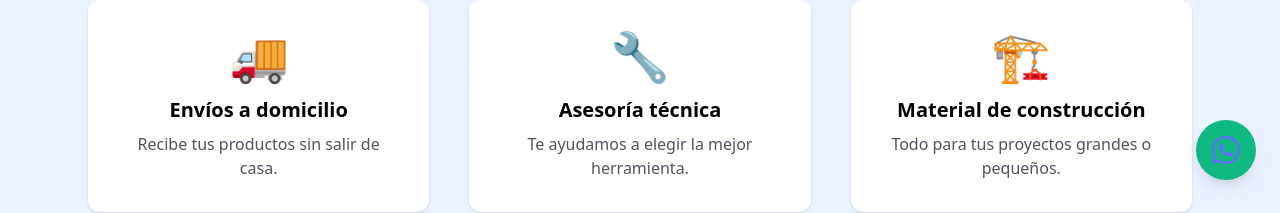
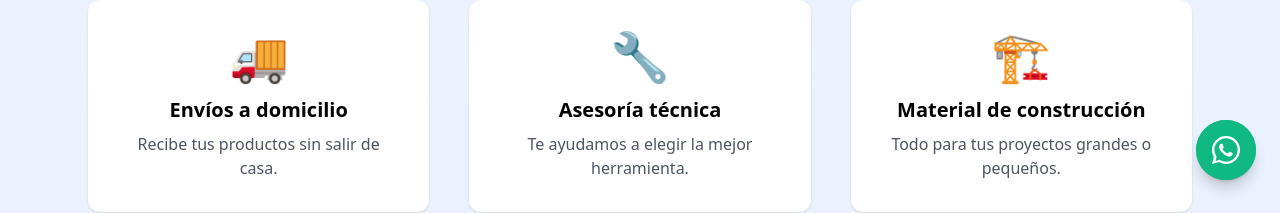
Before and after one commit to Heber-Ajbal/ferreteria-front, a Vue app: page / in a window 1280 px wide. Shown: the part 596-809 px from the top of the page. Built offline with nearby package versions, Linux system fonts and the light colour scheme.

Commit message:
boton
boton

```diff
--- a/src/App.vue
+++ b/src/App.vue
@@ -4,6 +4,10 @@
     <main class="flex-1">
       <RouterView />
     </main>
+
+    <!-- Botón flotante visible en todas las páginas (salvo meta.hideFab) -->
+    <WhatsAppFab v-if="showFab" />
+
     <footer class="bg-gray-200 text-center py-4 text-sm">
       © 2025 Mi Ferretería
     </footer>
@@ -11,5 +15,11 @@
 </template>
 
 <script setup>
+import { useRoute } from "vue-router";
+import { computed } from "vue";
 import Header from "../src/components/Header.vue";
+import WhatsAppFab from "../src/components/WhatsAppFab.vue";
+
+const route = useRoute();
+const showFab = computed(() => route.meta?.hideFab !== true);
 </script>
--- /dev/null
+++ b/src/components/WhatsAppFab.vue
@@ -0,0 +1,27 @@
+<script setup lang="ts">
+import { computed } from "vue";
+
+// Toma el número y el texto desde .env (puedes hardcodear si prefieres)
+const phone = import.meta.env.VITE_WHATSAPP_PHONE ?? "50246771691";
+const message = import.meta.env.VITE_WHATSAPP_TEXT ?? "Hola quiero más información sobre la ferretería";
+
+const href = computed(() =>
+  `https://wa.me/${phone}?text=${encodeURIComponent(message)}`
+);
+</script>
+
+<template>
+  <a
+    :href="href"
+    target="_blank"
+    rel="noopener"
+    aria-label="Chatear por WhatsApp"
+    class="fixed z-50 bottom-[calc(1.5rem+env(safe-area-inset-bottom))] right-6 bg-green-500 text-white p-4 rounded-full shadow-lg hover:bg-green-600 transition"
+  >
+    <svg xmlns="http://www.w3.org/2000/svg" class="w-7 h-7 fill-white" fill="currentColor" viewBox="0 0 24 24">
+      <path
+        d="M20.52 3.48A11.86 11.86 0 0 0 12 0C5.37 0 0 5.37 0 12c0 2.12.55 4.16 1.61 5.97L0 24l6.24-1.64A11.93 11.93 0 0 0 12 24c6.63 0 12-5.37 12-12 0-3.19-1.24-6.18-3.48-8.52zM12 22c-1.77 0-3.48-.46-4.98-1.34l-.36-.21-3.7.97.99-3.61-.23-.37A9.92 9.92 0 0 1 2 12C2 6.49 6.49 2 12 2c2.67 0 5.18 1.04 7.07 2.93A9.9 9.9 0 0 1 22 12c0 5.51-4.49 10-10 10zm5.2-7.59c-.29-.15-1.7-.84-1.96-.93-.26-.1-.45-.15-.64.15-.19.29-.73.93-.89 1.12-.16.19-.33.21-.62.07-.29-.15-1.23-.45-2.34-1.44-.86-.77-1.44-1.72-1.61-2.01-.17-.29-.02-.45.13-.6.13-.13.29-.33.43-.5.14-.17.19-.29.29-.48.1-.19.05-.36-.02-.51-.07-.15-.64-1.55-.88-2.12-.23-.55-.47-.48-.64-.49-.17-.01-.36-.01-.55-.01-.19 0-.5.07-.76.36s-1 1-1 2.45c0 1.45 1.02 2.85 1.16 3.05.14.19 2 3.05 4.85 4.28.68.29 1.21.46 1.62.59.68.22 1.3.19 1.79.11.55-.08 1.7-.69 1.94-1.36.24-.67.24-1.24.17-1.36-.07-.12-.26-.19-.55-.34z"
+      />
+    </svg>
+  </a>
+</template>
```
